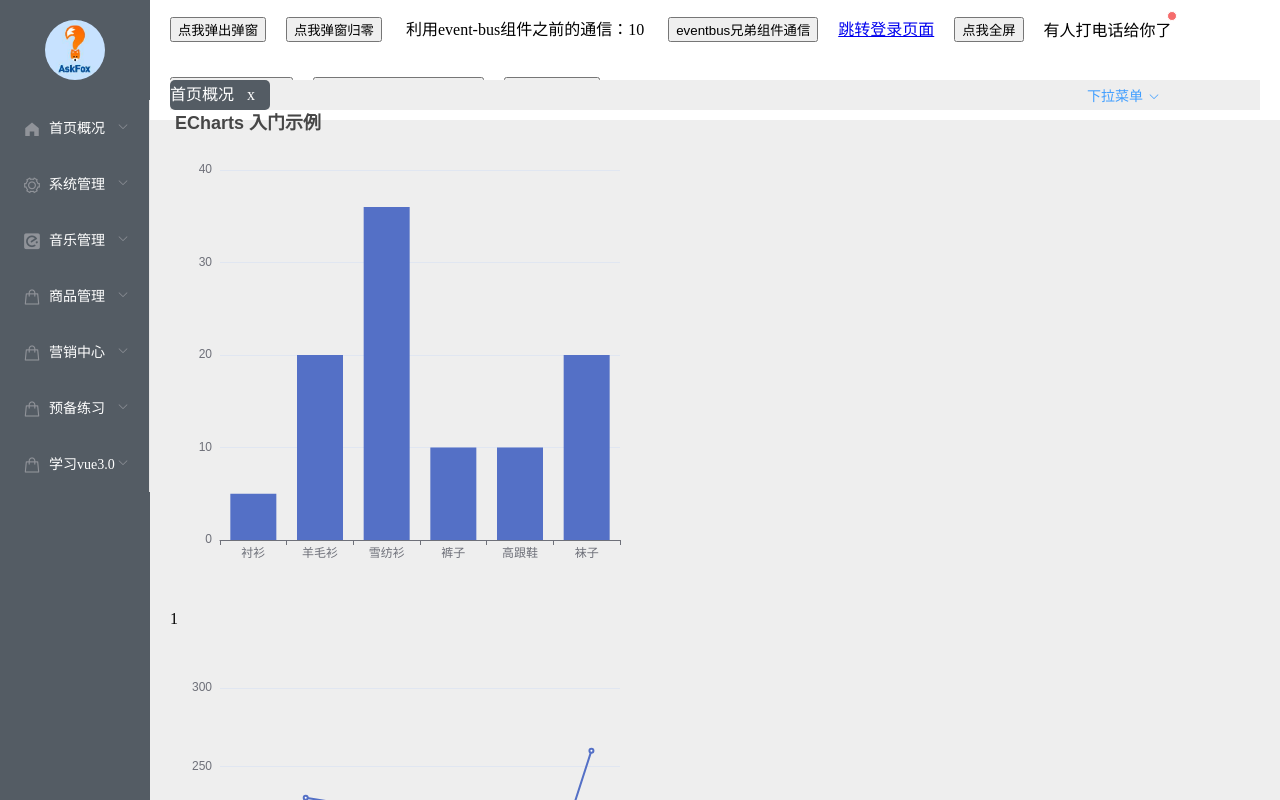
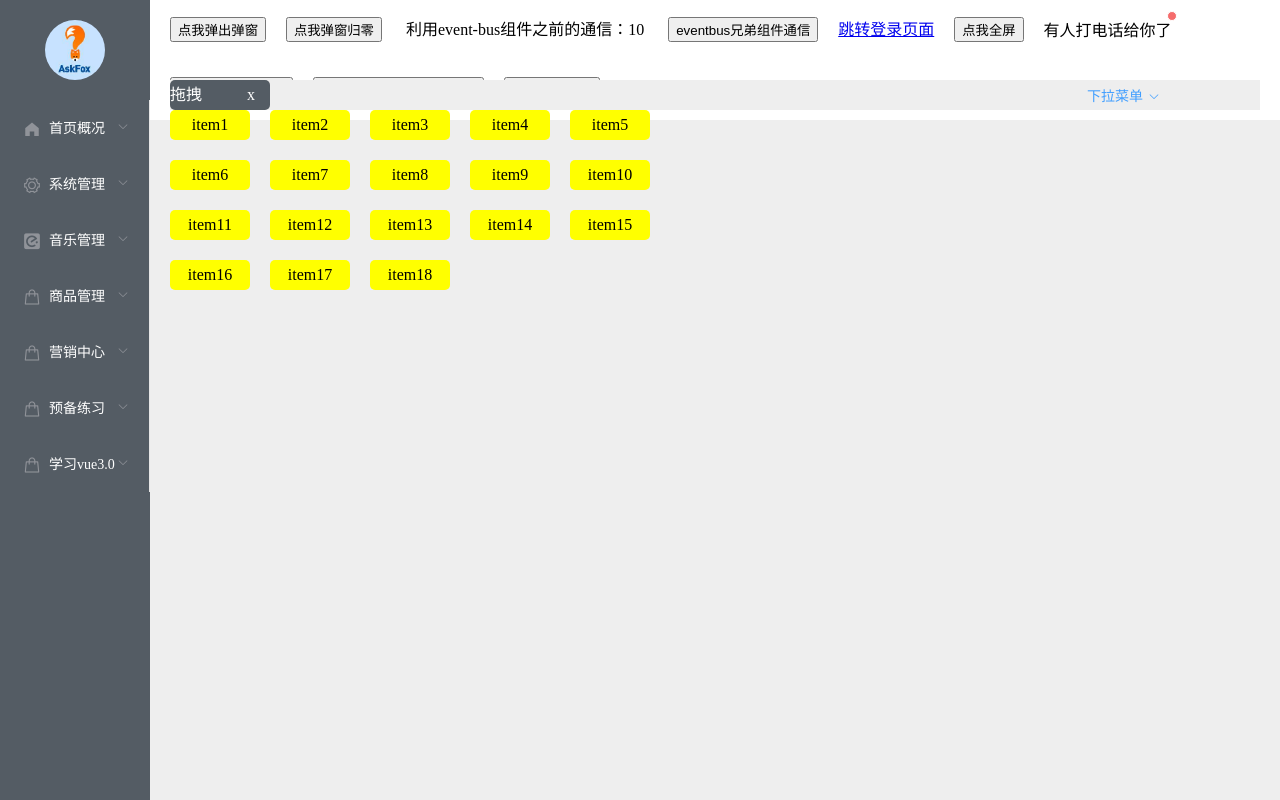
Before and after one commit to xxljunjun/vue-study, a Vue app: page /drag in a window 1280 px wide. Before the commit this address led to /. Built offline with nearby package versions, Linux system fonts and the light colour scheme.

Commit message:
拖拽组件

```diff
--- a/package.json
+++ b/package.json
@@ -15,11 +15,13 @@
     "echarts": "^5.0.2",
     "element-ui": "^2.14.0",
     "less-loader": "^4.1.0",
+    "sortablejs": "^1.13.0",
     "swiper": "^6.6.2",
     "vue": "^2.6.11",
     "vue-i18n": "^9.1.2",
     "vue-router": "^3.4.9",
-    "vuex": "^3.5.1"
+    "vuex": "^3.5.1",
+    "wangeditor": "^4.7.1"
   },
   "devDependencies": {
     "@vue/cli-plugin-babel": "~4.5.0",
--- a/src/pages/index.js
+++ b/src/pages/index.js
@@ -22,6 +22,8 @@ const Slot = () => import("./studyvue/slot.vue")
 const lili = () => import("./studyvue/lili.vue")
 const animate = () => import("./studyvue/animate.vue")
 const mySwiper = () => import("./studyvue/mySwiper.vue")
+const editor = () => import("./studyvue/editor.vue")
+const drag = () => import("./studyvue/drag.vue")
 
 
 // import { FindPanelA, FindPanelB } from '../components/'
@@ -246,6 +248,20 @@ const routes = [
         name: '轮播图',
         path: '/mySwiper',
         component: mySwiper
+      },
+      {
+        id: 1606,
+        text: '编辑器',
+        name: '编辑器',
+        path: '/editor',
+        component: editor
+      },
+      {
+        id: 1607,
+        text: '拖拽',
+        name: '拖拽',
+        path: '/drag',
+        component: drag
       }
     ]
   }
--- /dev/null
+++ b/src/pages/studyvue/drag.vue
@@ -0,0 +1,86 @@
+<template>
+  <div id="itxst">
+    <div
+      :data-id="index + 1"
+      class="box"
+      v-for="(item, index) in boxArr"
+      :key="index"
+    >
+      item{{ index + 1 }}
+    </div>
+  </div>
+</template>
+
+<script>
+import Sortable from 'sortablejs'
+export default {
+  data() {
+    return {
+      boxArr: [
+        { id: 1, message: 'item1' },
+        { id: 2, message: 'item2' },
+        { id: 3, message: 'item3' },
+        { id: 4, message: 'item4' },
+        { id: 5, message: 'item5' },
+        { id: 6, message: 'item6' },
+        { id: 7, message: 'item7' },
+        { id: 8, message: 'item8' },
+        { id: 9, message: 'item9' },
+        { id: 1, message: 'item1' },
+        { id: 2, message: 'item2' },
+        { id: 3, message: 'item3' },
+        { id: 4, message: 'item4' },
+        { id: 5, message: 'item5' },
+        { id: 6, message: 'item6' },
+        { id: 7, message: 'item7' },
+        { id: 8, message: 'item8' },
+        { id: 9, message: 'item9' },
+      ],
+    }
+  },
+  components: {},
+  mounted() {
+    this.init()
+  },
+  methods: {
+    init() {
+      //获取对象
+      var el = document.getElementById('itxst')
+      //设置配置
+      var ops = {
+        animation: 300,
+        //拖动结束
+        onEnd: function (evt) {
+          console.log(evt)
+          //获取拖动后的排序
+          var arr = sortable.toArray()
+          // alert(JSON.stringify(arr))
+          console.log(arr)
+        },
+      }
+      //初始化
+      var sortable = Sortable.create(el, ops)
+    },
+  },
+}
+</script>
+
+<style lang="scss" scoped>
+#itxst {
+  display: flex;
+  flex-wrap: wrap;
+  width: 500px;
+  height: 100px;
+  .box {
+    width: 80px;
+    height: 30px;
+    cursor: pointer;
+    background: yellow;
+    text-align: center;
+    line-height: 30px;
+    border-radius: 5px;
+    margin-right: 20px;
+    margin-bottom: 20px;
+  }
+}
+</style>
--- /dev/null
+++ b/src/pages/studyvue/editor.vue
@@ -0,0 +1,23 @@
+<template>
+  <div id="div1"></div>
+</template>
+
+<script>
+import E from 'wangeditor'
+export default {
+  data() {
+    return {}
+  },
+  mounted() {
+    const editor = new E('#div1')
+    // 设置编辑区域高度为 500px
+    editor.config.height = 200
+    editor.create()
+  },
+  methods: {},
+  components: {},
+}
+</script>
+
+<style lang="scss" scoped>
+</style>
```
Also changed, not shown: 1 other file (tests, documents, lock files or other folders).
